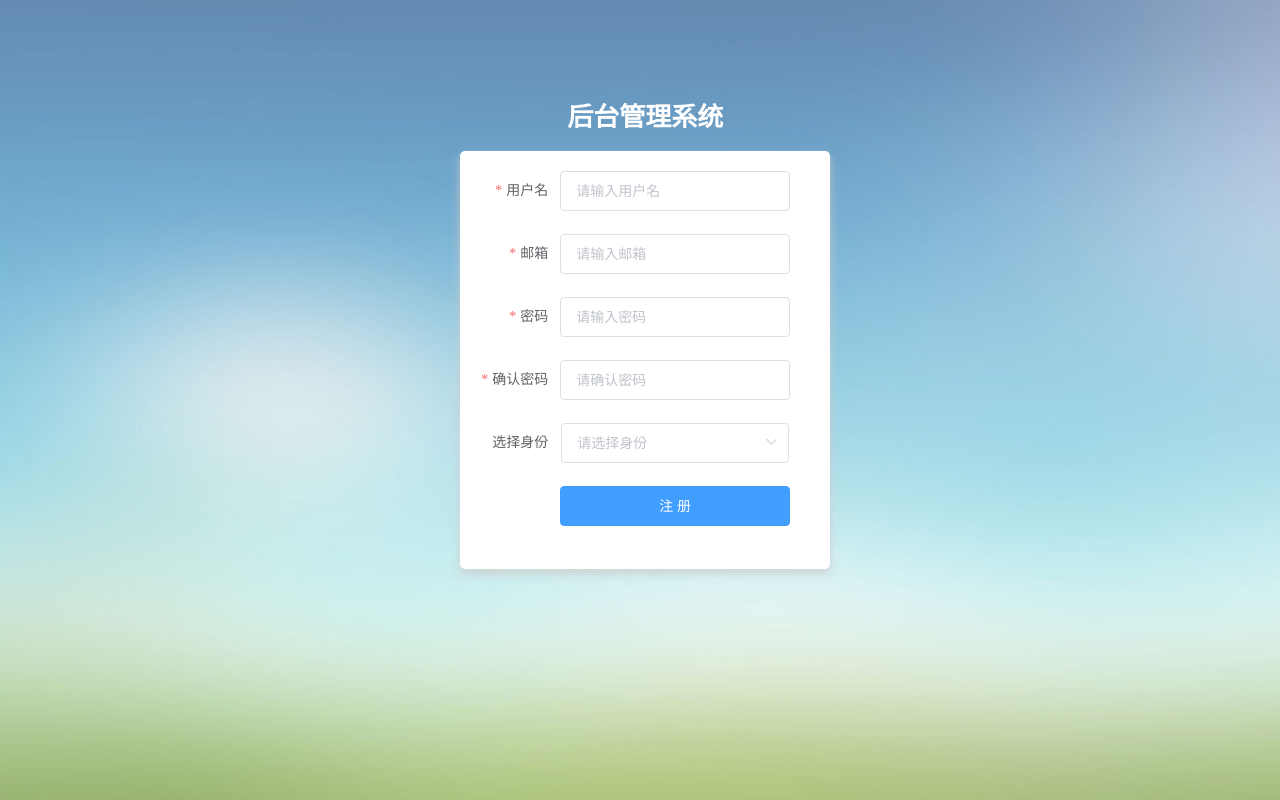
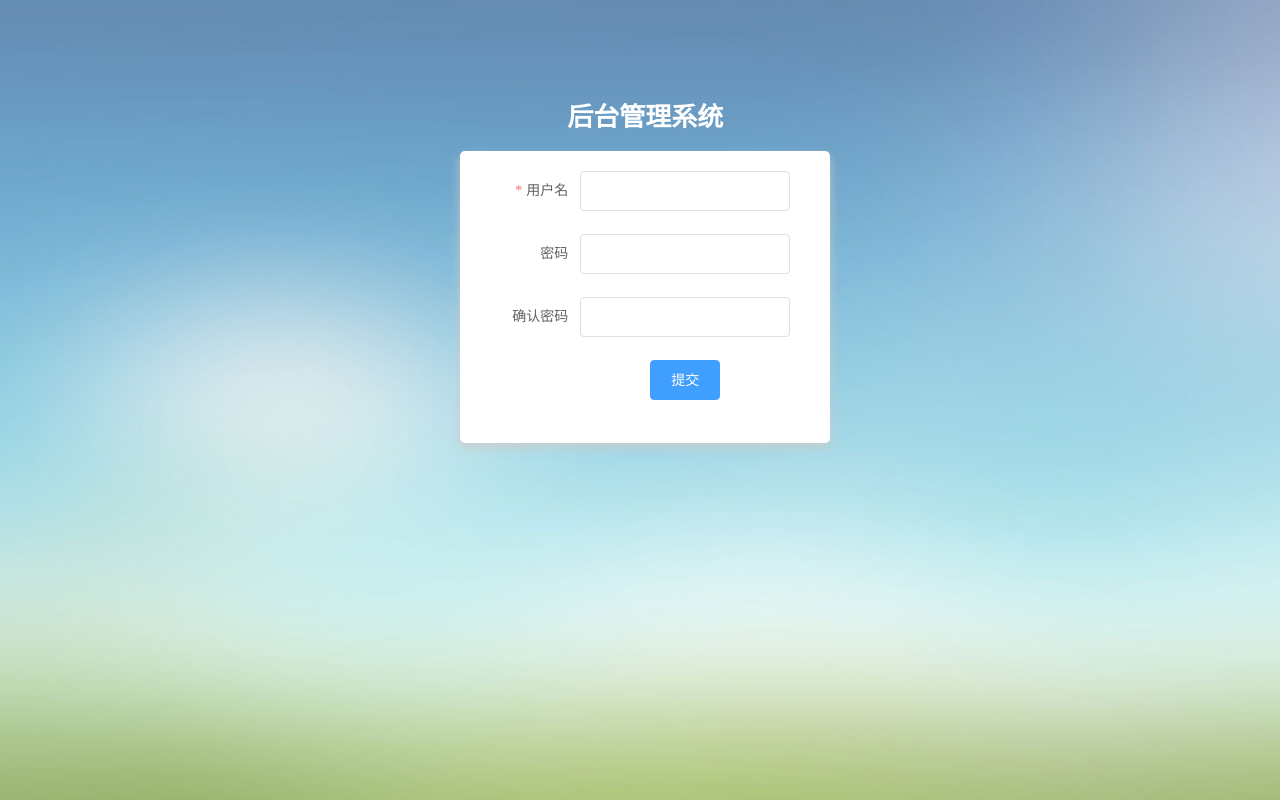
Before and after one commit to leiyungit/ZiJin, a Vue app in the folder node-demo/node-vue-ele-app/client/: page /register in a window 1280 px wide. Built offline with nearby package versions, Linux system fonts and the light colour scheme.

Commit message:
register 重做

```diff
--- a/node-demo/node-vue-ele-app/client/src/views/Register.vue
+++ b/node-demo/node-vue-ele-app/client/src/views/Register.vue
@@ -4,30 +4,29 @@
       <div class="manage_tip">
         <span class="title">后台管理系统</span>
       </div>
-            <el-form :model="registerUser" :rules="rules" class="registerForm" ref="registerForm" label-width="80px">
+       <el-form
+        :model="registerUser"
+        status-icon
+        :rules="rules"
+        ref="registerForm"
+        label-width="100px"
+        class="registerForm"
+      >
         <el-form-item label="用户名" prop="name">
-                    <el-input v-model="registerUser.name" placeholder="请输入用户名"></el-input>
+          <el-input v-model="registerUser.name"></el-input>
         </el-form-item>
-                <el-form-item label="邮箱" prop="email">
-                    <el-input v-model="registerUser.email" placeholder="请输入邮箱"></el-input>
+        <el-form-item label="密码" prop="pass">
+          <el-input type="password" v-model="registerUser.pass" aria-placeholder="请输入密码" ></el-input>
         </el-form-item>
-                <el-form-item label="密码" prop="password">
-                    <el-input v-model="registerUser.password" placeholder="请输入密码" type="password"></el-input>
-                </el-form-item>
-                <el-form-item label="确认密码" prop="password2">
-                    <el-input v-model="registerUser.password2" placeholder="请确认密码" type="password"></el-input>
-                </el-form-item>
-                <el-form-item label="选择身份">
-                    <el-select v-model="registerUser.identity" placeholder="请选择身份">
-                        <el-option label="管理员" value="manager"></el-option>
-                        <el-option label="员工" value="employee"></el-option>
-                    </el-select>
+        <el-form-item label="确认密码" prop="checkPass">
+          <el-input type="password" v-model="registerUser.checkPass" aria-placeholder="请输入确认密码"></el-input>
         </el-form-item>
         <el-form-item>
-                    <el-button type="primary"  class="submit_btn" @click="submitForm('registerForm')">注 册</el-button>
+          <el-button type="primary" @click="submitForm('registerForm')">提交</el-button>
         </el-form-item>
       </el-form>
     </section>
+
   </div>
 </template>
 
@@ -36,71 +35,35 @@ export default {
   name: "register",
   data() {
      var validatePass2 = (rule, value, callback) => {
-      if (value !== this.registerUser.password) {
-        callback(new Error("两次输入密码不一致!"));
+        if (value === '') {
+          callback(new Error('请再次输入密码'));
+        } else if (value !== this.ruleForm.pass) {
+          callback(new Error('两次输入密码不一致!'));
         } else {
           callback();
         }
       };
     return {
        registerUser: {
-        name: "",
-        email: "",
-        password: "",
-        password2: "",
-        identity: ""
+          name: '',
+          pass: '',
+          checkPass: ''
         },
         rules: {
+          pass: [
+            { }
+          ],
+          checkPass: [
+            { validator: validatePass2, trigger: 'blur' }
+          ],
           name: [
-          { required: true, message: "用户名不能为空", trigger: "change" },
-          { min: 2, max: 30, message: "长度在 2 到 30 个字符", trigger: "blur" }
-        ],
-        email: [
-          {
-            type: "email",
-            required: true,
-            message: "邮箱格式不正确",
-            trigger: "blur"
-          }
-        ],
-        password: [
-          { required: true, message: "密码不能为空", trigger: "blur" },
-          { min: 6, max: 30, message: "长度在 6 到 30 个字符", trigger: "blur" }
-        ],
-        password2: [
-          { required: true, message: "确认密码不能为空", trigger: "blur" },
-          {
-            min: 6,
-            max: 30,
-            message: "长度在 6 到 30 个字符",
-            trigger: "blur"
-          },
-          { validator: validatePass2, trigger: "blur" }
+            { required: true, message: '用户名不能为空', trigger: "change" }
           ]
         }
     };
   },
   methods: {
-    submitForm(formName) {
-      this.$refs[formName].validate(valid => {
-        if (valid) {
-          console.log("submit!!");
-          // this.$axios
-          //   .post("/api/users/register", this.registerUser)
-          //   .then(res => {
-          //     // 注册成功
-          //     this.$message({
-          //       message: "注册成功！",
-          //       type: "success"
-          //     });
-          //     // this.$router.push("/login");
-          //   });
-        } else {
-          console.log("error submit!!");
-          return false;
-        }
-      });
-    }
+    submitForm(formName) {}
   }
 };
 </script>
--- /dev/null
+++ b/node-demo/node-vue-ele-app/client/src/views/Register2.vue
@@ -0,0 +1,144 @@
+<template>
+    <div class="register">
+        <section class="form_container">
+            <div class="manage_tip">
+                <span class="title">后台管理系统</span>
+            </div>
+            <el-form :model="registerUser" :rules="rules" class="registerForm" ref="registerForm" label-width="80px">
+                <el-form-item label="用户名" prop="name">
+                    <el-input v-model="registerUser.name" placeholder="请输入用户名"></el-input>
+                </el-form-item>
+                <el-form-item label="邮箱" prop="email">
+                    <el-input v-model="registerUser.email" placeholder="请输入邮箱"></el-input>
+                </el-form-item>
+                <el-form-item label="密码" prop="password">
+                    <el-input v-model="registerUser.password" placeholder="请输入密码" type="password"></el-input>
+                </el-form-item>
+                <el-form-item label="确认密码" prop="password2">
+                    <el-input v-model="registerUser.password2" placeholder="请确认密码" type="password"></el-input>
+                </el-form-item>
+                <el-form-item label="选择身份">
+                    <el-select v-model="registerUser.identity" placeholder="请选择身份">
+                        <el-option label="管理员" value="manager"></el-option>
+                        <el-option label="员工" value="employee"></el-option>
+                    </el-select>
+                </el-form-item>
+                <el-form-item>
+                    <el-button type="primary"  class="submit_btn" @click="submitForm('registerForm')">注 册</el-button>
+                </el-form-item>
+            </el-form>
+        </section>
+    </div>
+</template>
+
+<script>
+export default {
+  name: "register",
+  data() {
+    var validatePass2 = (rule, value, callback) => {
+      if (value !== this.registerUser.password) {
+        callback(new Error("两次输入密码不一致!"));
+      } else {
+        callback();
+      }
+    };
+    return {
+      registerUser: {
+        name: "",
+        email: "",
+        password: "",
+        password2: "",
+        identity: ""
+      },
+      rules: {
+        name: [
+          { required: true, message: "用户名不能为空", trigger: "change" },
+          { min: 2, max: 30, message: "长度在 2 到 30 个字符", trigger: "blur" }
+        ],
+        email: [
+          {
+            type: "email",
+            required: true,
+            message: "邮箱格式不正确",
+            trigger: "blur"
+          }
+        ],
+        password: [
+          { required: true, message: "密码不能为空", trigger: "blur" },
+          { min: 6, max: 30, message: "长度在 6 到 30 个字符", trigger: "blur" }
+        ],
+        password2: [
+          { required: true, message: "确认密码不能为空", trigger: "blur" },
+          {
+            min: 6,
+            max: 30,
+            message: "长度在 6 到 30 个字符",
+            trigger: "blur"
+          },
+          { validator: validatePass2, trigger: "blur" }
+        ]
+      }
+    };
+  },
+  methods: {
+    submitForm(formName) {
+      this.$refs[formName].validate(valid => {
+        if (valid) {
+          console.log("submit!!");
+          // this.$axios
+          //   .post("/api/users/register", this.registerUser)
+          //   .then(res => {
+          //     // 注册成功
+          //     this.$message({
+          //       message: "注册成功！",
+          //       type: "success"
+          //     });
+          //     // this.$router.push("/login");
+          //   });
+        } else {
+          console.log("error submit!!");
+          return false;
+        }
+      });
+    }
+  }
+};
+</script>
+
+
+<style scoped>
+.register {
+  position: relative;
+  width: 100%;
+  height: 100%;
+  background: url(../assets/bg.jpg) no-repeat center center;
+  background-size: 100% 100%;
+}
+.form_container {
+  width: 370px;
+  height: 210px;
+  position: absolute;
+  top: 10%;
+  left: 34%;
+  padding: 25px;
+  border-radius: 5px;
+  text-align: center;
+}
+.form_container .manage_tip .title {
+  font-family: "Microsoft YaHei";
+  font-weight: bold;
+  font-size: 26px;
+  color: #fff;
+}
+.registerForm {
+  margin-top: 20px;
+  background-color: #fff;
+  padding: 20px 40px 20px 20px;
+  border-radius: 5px;
+  box-shadow: 0px 5px 10px #cccc;
+}
+
+.submit_btn {
+  width: 100%;
+}
+</style>
```
Lines whose indentation alone changed are shown as unchanged.
